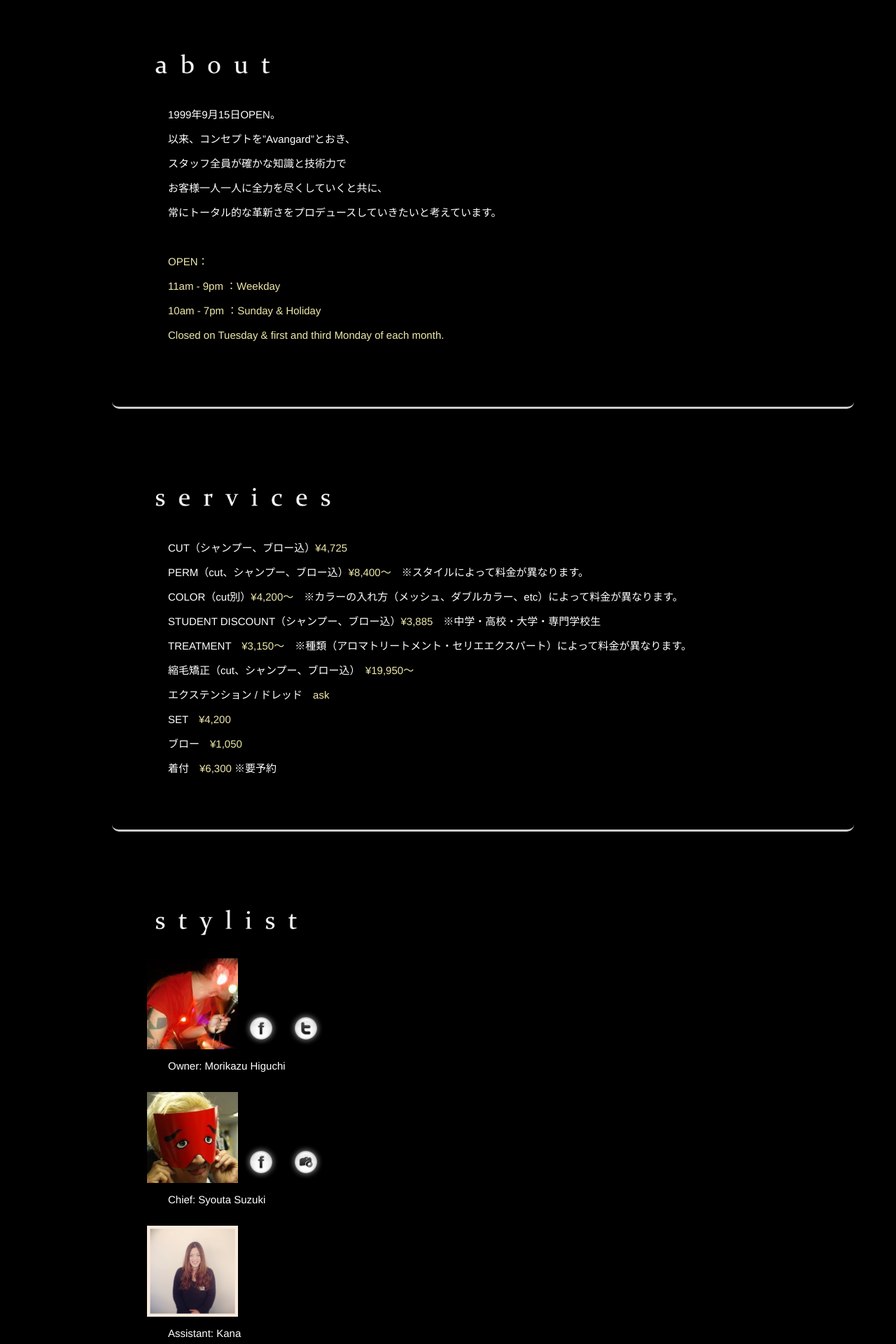
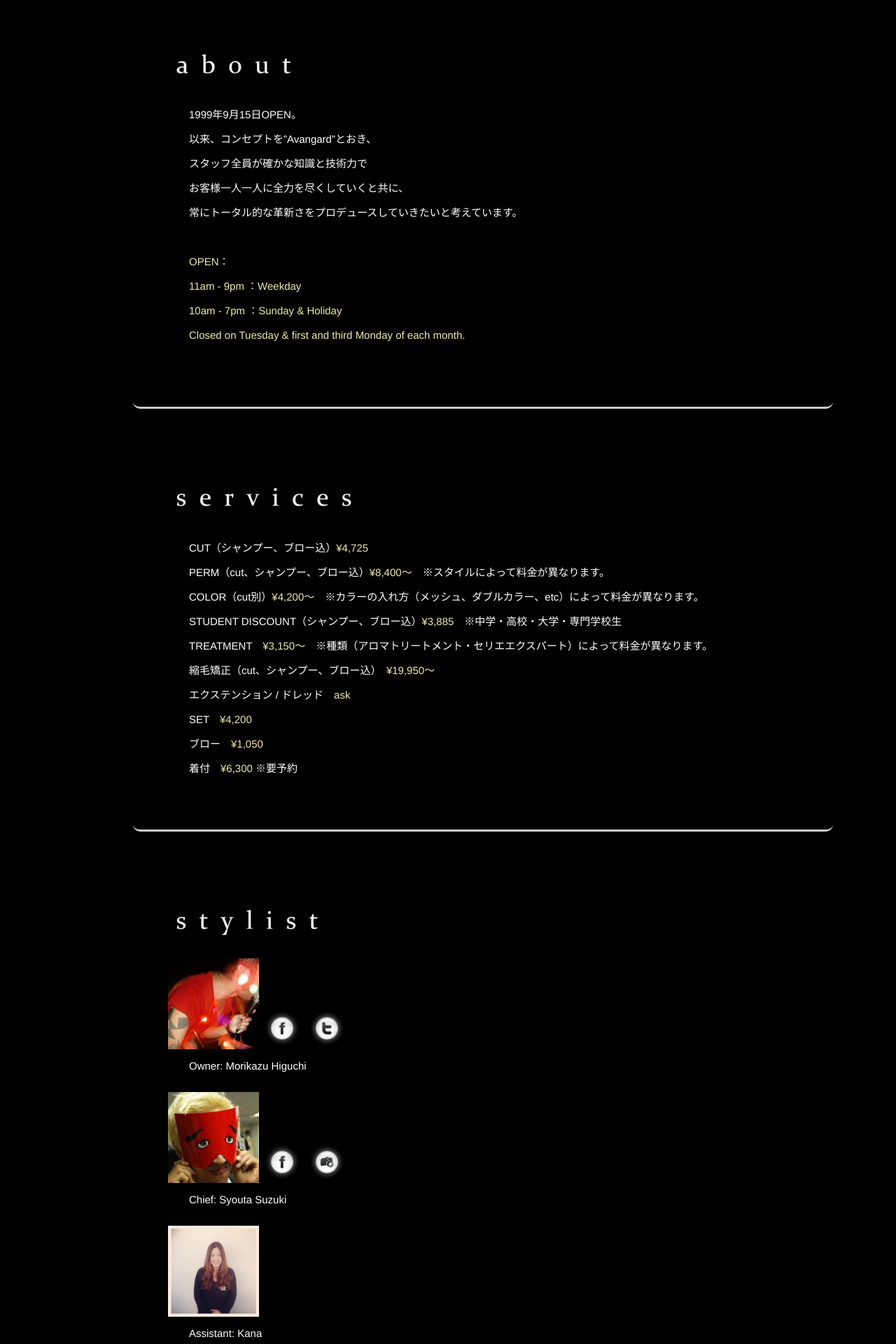
Before and after one commit to iwhurtafly/caos, a Rails app: page /caos/home in a window 1280 px wide. Shown: the part 1349-3269 px from the top of the page at 70% size. Run offline with Rails 7, Linux system fonts and the light colour scheme; style sheets or scripts are compiled from the project's sources; some libraries are stand-ins or nearby versions.

Commit message:
Change details

```diff
--- a/app/views/layouts/application.html.erb
+++ b/app/views/layouts/application.html.erb
@@ -60,11 +60,11 @@ p {
 }
 #container {
   margin: 0 auto;
-  width: 960px;
+  width: 900px;
 }
 .section {
 border-bottom: 3px solid #ccc;
-width:960px;padding:50px;background:#FFFFFF;
+width:900px;padding:50px;background:#FFFFFF;
 background:rgba(0,0,0,.7);
 -webkit-border-radius:10px;
 -moz-border-radius:10px;
```
Also changed, not shown: app/assets/images/facebook_mustbedeleted/kana-san.png (deleted), app/assets/images/menu/01home.jpg (deleted), app/assets/images/menu/02about.jpg (deleted), app/assets/images/menu/03services.jpg (deleted), app/assets/images/menu/04stylist.jpg (deleted), app/assets/images/menu/05gallery.jpg (deleted), app/assets/images/menu/06blog.jpg (deleted), app/assets/images/menu/07links.jpg (deleted), app/assets/images/menu/08contact.jpg (deleted).
